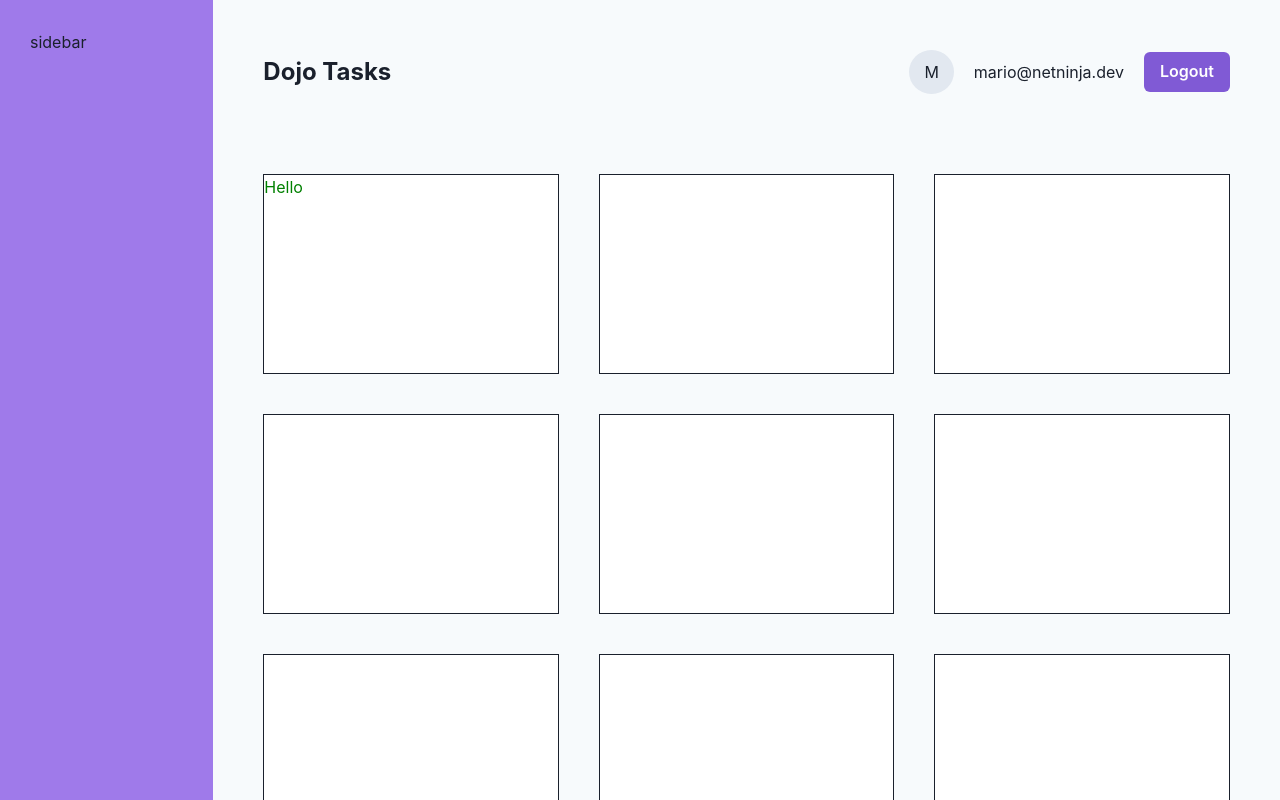
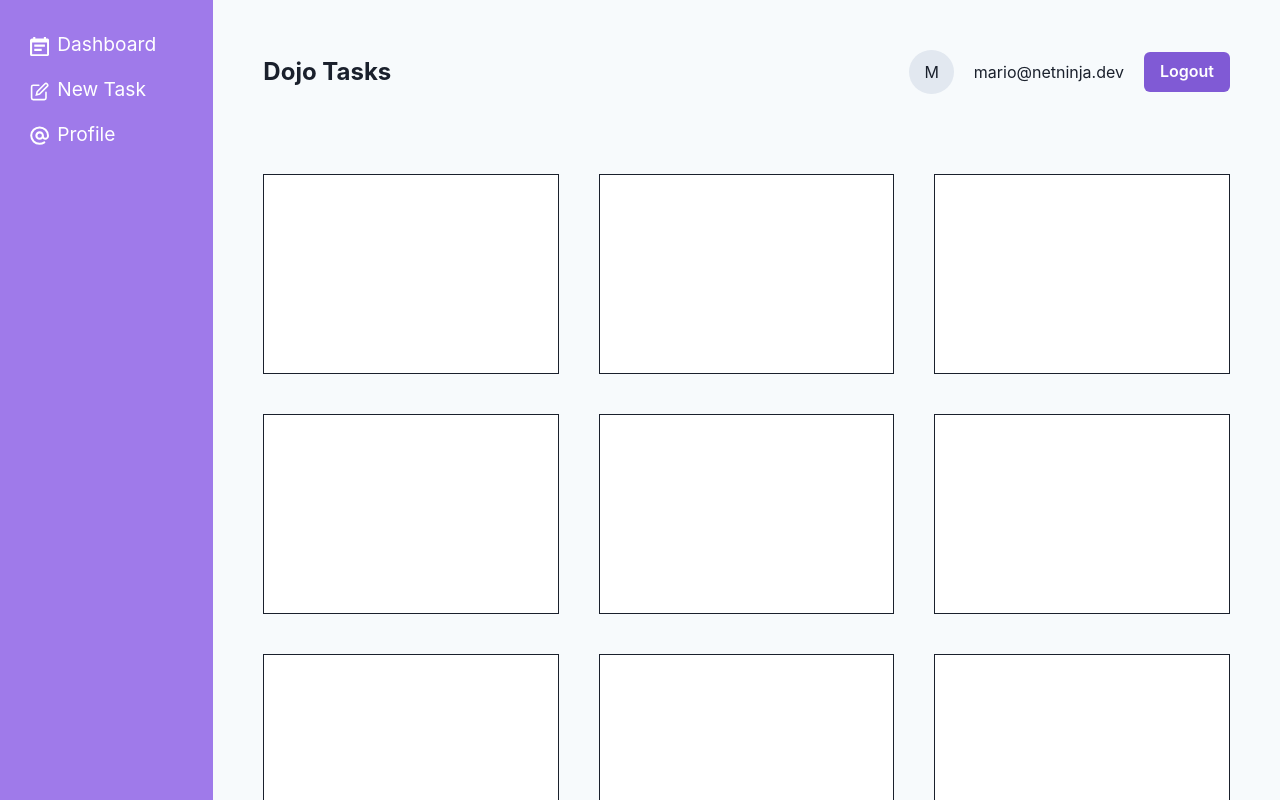
Before and after one commit to iamshaunjp/Chakra-UI-Crash-Course, a React (Vite) app: page / in a window 1280 px wide. Shown: the top 800 px of the page. Built offline with nearby package versions, Linux system fonts and the light colour scheme.

Commit message:
lesson-6

```diff
--- a/package.json
+++ b/package.json
@@ -9,6 +9,7 @@
     "preview": "vite preview"
   },
   "dependencies": {
+    "@chakra-ui/icons": "^2.0.15",
     "@chakra-ui/react": "^2.4.6",
     "@emotion/react": "^11.10.5",
     "@emotion/styled": "^11.10.5",
--- /dev/null
+++ b/src/components/Sidebar.jsx
@@ -0,0 +1,29 @@
+import { List, ListItem, ListIcon } from "@chakra-ui/react"
+import { CalendarIcon, EditIcon, AtSignIcon } from '@chakra-ui/icons'
+import { NavLink } from "react-router-dom"
+
+
+export default function Sidebar() {
+  return (
+    <List color="white" fontSize="1.2em" spacing={4}>
+      <ListItem>
+        <NavLink to="/">
+          <ListIcon as={CalendarIcon} color="white" />
+          Dashboard
+        </NavLink>
+      </ListItem>
+      <ListItem>
+        <NavLink to="create">
+          <ListIcon as={EditIcon} color="white" />
+          New Task
+        </NavLink>
+      </ListItem>
+      <ListItem>
+        <NavLink to="profile">
+          <ListIcon as={AtSignIcon} color="white" />
+          Profile
+        </NavLink>
+      </ListItem>
+    </List>
+  )
+}
--- a/src/layouts/RootLayout.jsx
+++ b/src/layouts/RootLayout.jsx
@@ -3,6 +3,7 @@
 
 // components
 import Navbar from "../components/Navbar"
+import Sidebar from "../components/Sidebar"
 
 export default function RootLayout() {
   return (
@@ -15,7 +16,7 @@
         minHeight={{ lg: '100vh' }}
         p={{ base: '20px', lg: '30px' }}
       >
-        <span>sidebar</span>
+        <Sidebar />
       </GridItem>
 
       {/* main content & navbar */}
--- a/src/pages/Dashboard.jsx
+++ b/src/pages/Dashboard.jsx
@@ -1,12 +1,10 @@
-import { Box, SimpleGrid, Text } from "@chakra-ui/react";
+import { Box, SimpleGrid } from "@chakra-ui/react";
 
 export default function Dashboard() {
 
   return (
     <SimpleGrid p="10px" columns={4} spacing={10} minChildWidth={250}>
-      <Box bg="white" height="200px" border="1px solid">
-        <Text color={{ base: 'pink', md: 'blue', lg: 'green' }}>Hello</Text>
-      </Box>
+      <Box bg="white" height="200px" border="1px solid"></Box>
       <Box bg="white" height="200px" border="1px solid"></Box>
       <Box bg="white" height="200px" border="1px solid"></Box>
       <Box bg="white" height="200px" border="1px solid"></Box>
```
Also changed, not shown: 1 other file (tests, documents, lock files or other folders).
